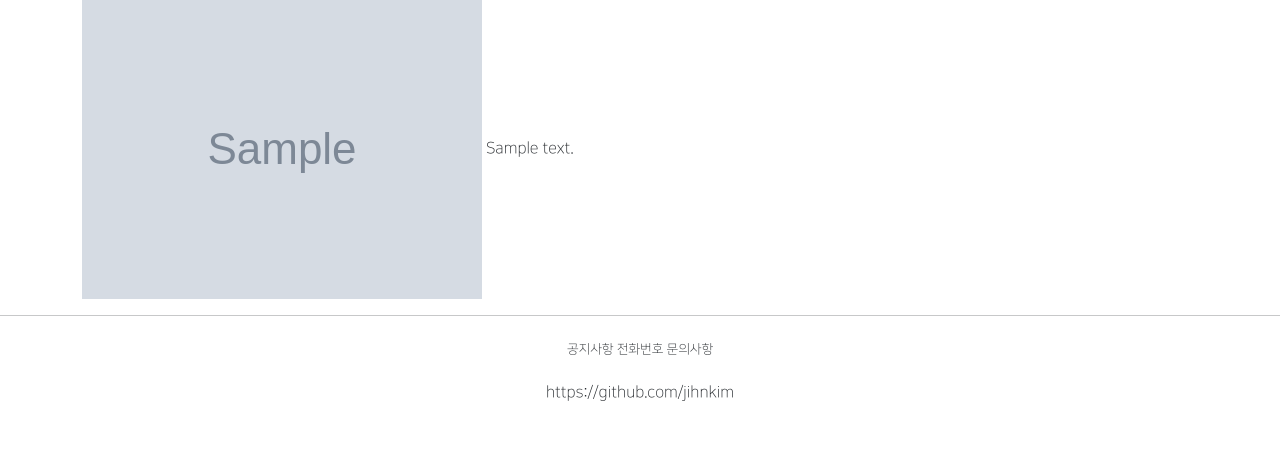
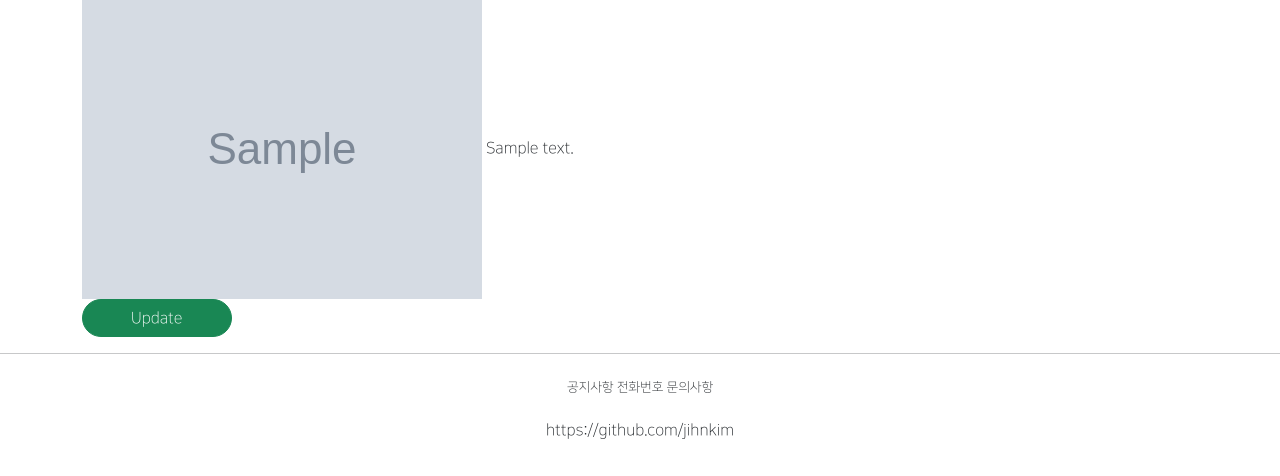
Before and after one commit to jihnkim/kjhweb, a Django app: page /articles/detail/1 in a window 1280 px wide. Shown: the part 324-800 px from the top of the page. Run offline with Django 3.2, Linux system fonts and the light colour scheme; tables that the repository leaves empty hold one stand-in row (values such as "Sample post"); grey boxes marked "Sample" are stand-in pictures; parts of the project's set-up code (start-up, migrations or seed data) failed here and were passed over; some libraries are stand-ins or nearby versions; some web fonts are replaced.

Commit message:
0803 article update

```diff
--- a/articleapp/templates/articleapp/detail.html
+++ b/articleapp/templates/articleapp/detail.html
@@ -15,6 +15,12 @@
             {# 게시글 대표이미지, 글 내용 #}
             <img src="{{ target_article.image.url }}" alt="">
             {{ target_article.content }}
+            <div>
+                <a href="{% url 'articleapp:update' pk=target_article.pk %}"
+                class="btn btn-success rounded-pill px-5">
+                    Update
+                </a>
+            </div>
         </div>
     </div>
 
--- a/articleapp/urls.py
+++ b/articleapp/urls.py
@@ -1,12 +1,13 @@
 from django.urls import path
 from django.views.generic import TemplateView
 
-from articleapp.views import ArticleCreateView, ArticleDetailView
+from articleapp.views import ArticleCreateView, ArticleDetailView, ArticleUpdateView
 
 app_name = 'articleapp'
 
 urlpatterns = [
     path('list/', TemplateView.as_view(template_name='articleapp/list.html'), name='list'),
     path('create/', ArticleCreateView.as_view(), name='create'),
-    path('detail/<int:pk>', ArticleDetailView.as_view(), name='detail')
+    path('detail/<int:pk>', ArticleDetailView.as_view(), name='detail'),
+    path('update/<int:pk>', ArticleUpdateView.as_view(), name='update')
 ]
--- a/articleapp/views.py
+++ b/articleapp/views.py
@@ -1,8 +1,8 @@
 from django.shortcuts import render
 
 # Create your views here.
-from django.urls import reverse_lazy
-from django.views.generic import CreateView, DetailView
+from django.urls import reverse_lazy, reverse
+from django.views.generic import CreateView, DetailView, UpdateView
 
 from articleapp.forms import ArticleCreationForm
 from articleapp.models import Article
@@ -22,3 +22,12 @@ class ArticleDetailView(DetailView):
     model = Article
     context_object_name = 'target_article'
     template_name = 'articleapp/detail.html'
+
+class ArticleUpdateView(UpdateView):
+    model = Article
+    form_class = ArticleCreationForm
+    context_object_name = 'target_article'
+    template_name = 'articleapp/update.html'
+
+    def get_success_url(self):
+        return reverse('articleapp:detail', kwargs={'pk': self.object.pk})
--- a/log.txt
+++ b/log.txt
@@ -242,3 +242,9 @@ header에서 조건문 분기한것 처럼
 
 ** html 꿀팁 맨 바탕에 예를들어 img 누르고 tab하면 자동태그완성
    img.container 후 tab 누르면 class 생성
+
+3. update view 작성
+!! view 에서 동적으로 url 리턴
+!! self.object >> target_article
+!! detail html에서 update로 향하는 앵커태그 생성
+!! update 주소 라우팅 시 pk 값 항상 입력
```
Also changed, not shown: articleapp/templates/articleapp/update.html (added, +28 -0 lines).
